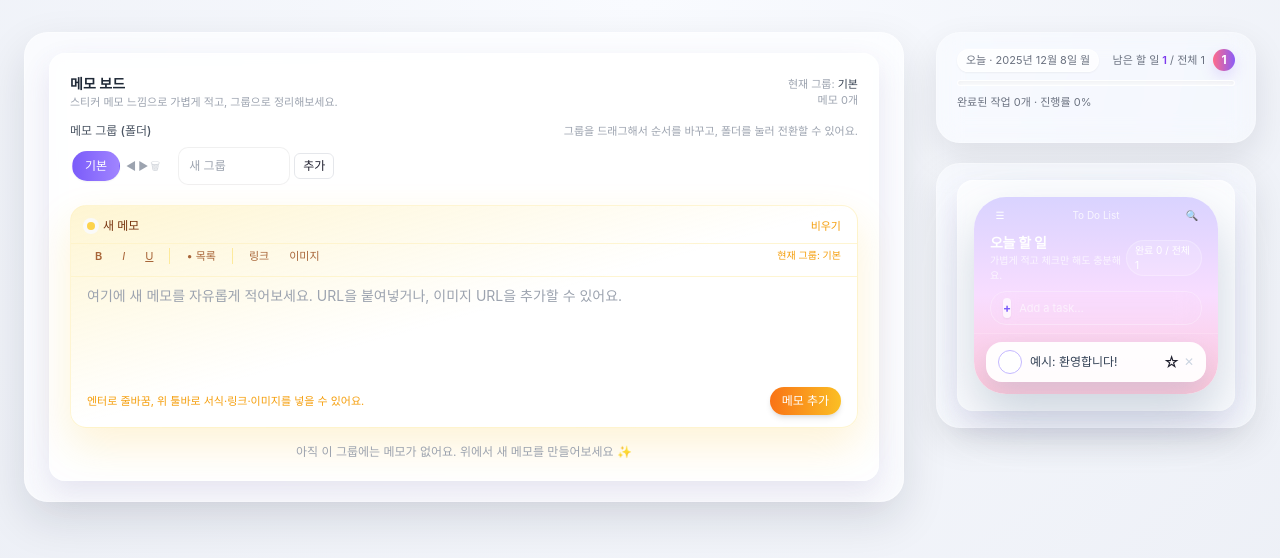
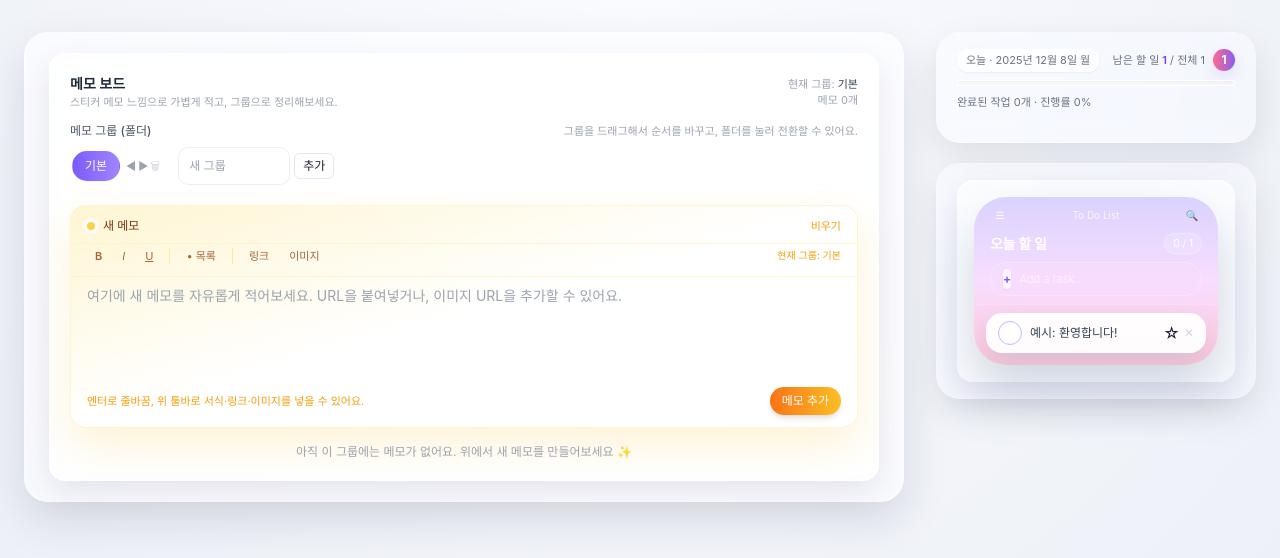
Before and after one commit to wskimkj/memo, a React (Vite) app: page / in a window 1280 px wide. Shown: the top 558 px of the page. Built offline with nearby package versions, Linux system fonts and the light colour scheme.

Commit message:
Update TodoBoard.jsx

```diff
--- a/src/components/TodoBoard.jsx
+++ b/src/components/TodoBoard.jsx
@@ -94,12 +94,12 @@ export default function TodoBoard({ todos, setTodos }) {
                 오늘 할 일
               </h2>
               <p className="text-[10px] opacity-75">
-                가볍게 적고 체크만 해도 충분해요.
+
               </p>
             </div>
             <div className="flex flex-col items-end gap-1">
               <span className="px-2 py-0.5 rounded-full bg-white/15 border border-white/25 text-[10px]">
-                완료 {doneCount} / 전체 {totalCount}
+                 {doneCount} /  {totalCount}
               </span>
             </div>
           </div>
```
